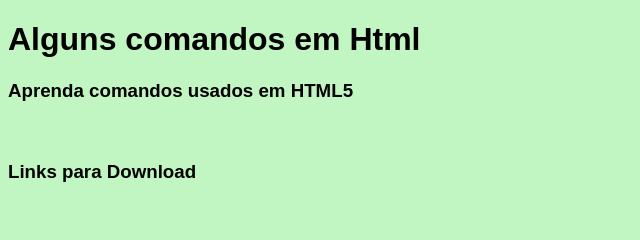
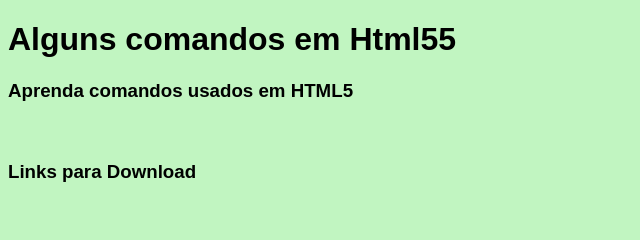
Before and after one commit to joaopedrofr4nca1/HTML, a plain HTML site: page Códigos utilizando Links para download/index.html in a window 1280 px wide. Shown: the top 240 px of the page, 0-640 px from the left. Drawn offline with Linux system fonts and the light colour scheme.

Commit message:
Update index.html

```diff
--- a/Códigos utilizando Links para download/index.html
+++ b/Códigos utilizando Links para download/index.html
@@ -7,7 +7,7 @@
     <title>Download </title>
 </head>
 <body>
-    <h1>Alguns comandos em Html <h1>
+    <h1>Alguns comandos em Html55 <h1>
 
     <h3>Aprenda comandos usados em HTML5<h3>
     <br>
```
